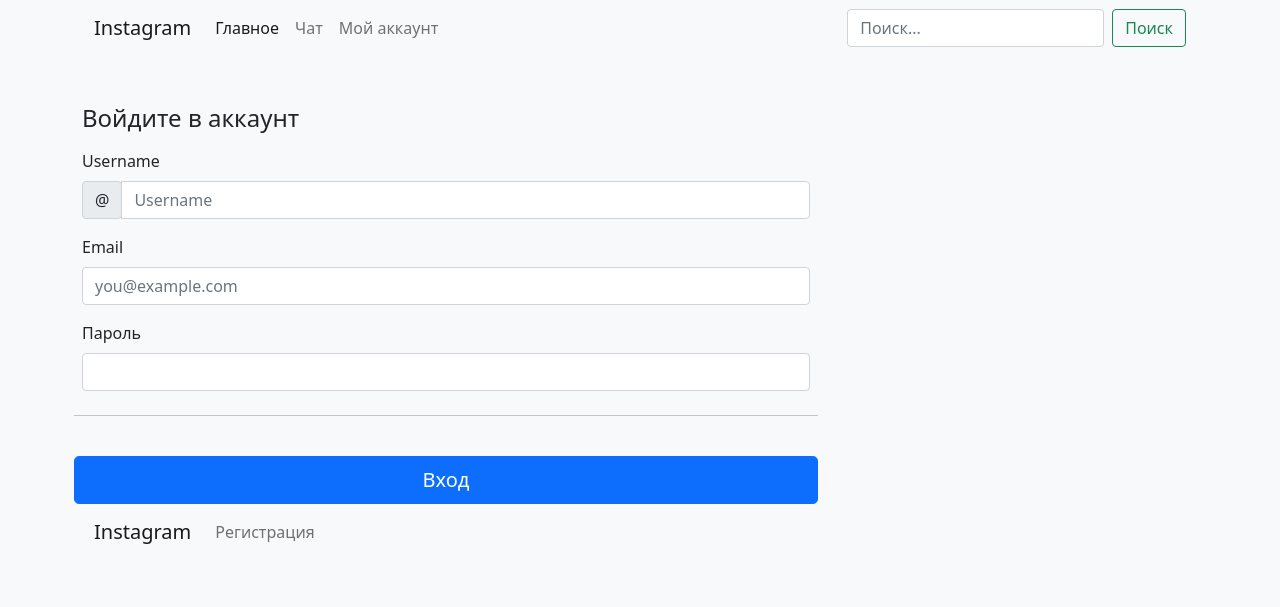
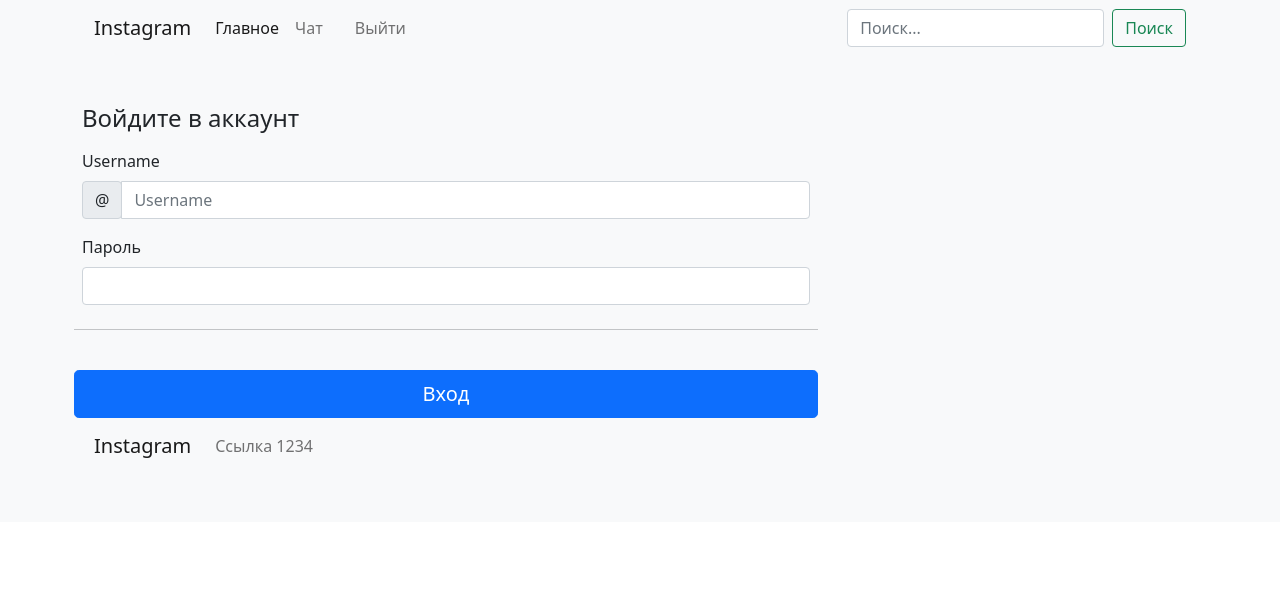
Before and after one commit to bezbak/djangoinst, a Django app: template templates/sign-in.html in a window 1280 px wide. Shown: the top 607 px of the page. Run offline with Django 4.2, Linux system fonts and the light colour scheme; the template is opened without the code that fills it, so the values that code supplies are empty.

Commit message:
add login

```diff
--- a/apps/users/urls.py
+++ b/apps/users/urls.py
@@ -1,5 +1,8 @@
 from django.urls import path
-from apps.users.views import register
+from apps.users.views import register, user_login
+from django.contrib.auth.views import LogoutView
 urlpatterns = [
-    path('register/', register, name='register')
+    path('register/', register, name='register'),
+    path('login/', user_login, name='login'),
+    path('logout/', LogoutView.as_view(next_page='login'), name='logout')
 ]
--- a/templates/includes/header.html
+++ b/templates/includes/header.html
@@ -14,7 +14,7 @@
                   </li>
                   {% if request.user.is_authenticated == false%}
                   <li class="nav-item">
-                    <a class="nav-link" href="#">Войти</a>
+                    <a class="nav-link" href="{% url 'login' %}">Войти</a>
                   </li>
                   <li class="nav-item">
                     <a class="nav-link" href="{% url 'register' %}">Зарегестрироваться</a>
@@ -25,6 +25,9 @@
                   </li>
                   <li class="nav-item">
                     <a class="nav-link" href="#">{{request.user.username}}</a>
+                  </li>
+                  <li class="nav-item">
+                    <a class="nav-link" href="{% url 'logout' %}">Выйти</a>
                   </li>
                   {% endif %}
                 </ul>
--- a/templates/sign-in.html
+++ b/templates/sign-in.html
@@ -1,45 +1,7 @@
-<!DOCTYPE html>
-<html lang="en">
-<head>
-    <meta charset="UTF-8">
-    <meta http-equiv="X-UA-Compatible" content="IE=edge">
-    <meta name="viewport" content="width=device-width, initial-scale=1.0">
-    <title>Bootstrap 5</title>
-    <link href="https://cdn.jsdelivr.net/npm/bootstrap@5.0.2/dist/css/bootstrap.min.css" rel="stylesheet" integrity="sha384-EVSTQN3/azprG1Anm3QDgpJLIm9Nao0Yz1ztcQTwFspd3yD65VohhpuuCOmLASjC" crossorigin="anonymous">
-    <script src="https://cdn.jsdelivr.net/npm/bootstrap@5.0.2/dist/js/bootstrap.bundle.min.js" integrity="sha384-MrcW6ZMFYlzcLA8Nl+NtUVF0sA7MsXsP1UyJoMp4YLEuNSfAP+JcXn/tWtIaxVXM" crossorigin="anonymous"></script>
-    <link rel="stylesheet" href="css/style.css">
-</head>
-<body>
-    <header class=" simple_padding header bg-light">
-        <div class="container">
-
-            <nav class="navbar navbar-expand-lg navbar-light bg-light">
-                <div class="container-fluid">
-                  <a class="navbar-brand" href="#">Instagram</a>
-                  <button class="navbar-toggler" type="button" data-bs-toggle="collapse" data-bs-target="#navbarSupportedContent" aria-controls="navbarSupportedContent" aria-expanded="false" aria-label="Toggle navigation">
-                    <span class="navbar-toggler-icon"></span>
-                  </button>
-                  <div class="collapse navbar-collapse" id="navbarSupportedContent">
-                    <ul class="navbar-nav me-auto mb-2 mb-lg-0">
-                      <li class="nav-item">
-                        <a class="nav-link active" aria-current="page" href="#">Главное</a>
-                      </li>
-                      <li class="nav-item">
-                        <a class="nav-link" href="#">Чат</a>
-                      </li>
-                      <li class="nav-item">
-                        <a class="nav-link" href="#">Мой аккаунт</a>
-                      </li>
-                    </ul>
-                    <form class="d-flex">
-                      <input class="form-control me-2" type="search" placeholder="Поиск...  " aria-label="Search">
-                      <button class="btn btn-outline-success" type="submit">Поиск</button>
-                    </form>
-                  </div>
-                </div>
-              </nav>
-        </div>
-    </header>
+{% extends 'homepage.html' %}
+{% load static %}
+{% block content %}
+    {% include 'includes/header.html' %}
     <div class=" simple_padding album py-5 bg-light">
         <div class="container">
             <div class=" flex-center row g-5">
@@ -55,18 +17,11 @@
                           <input type="text" class="form-control" id="username" placeholder="Username" required="">
                         </div>
                       </div>
-
-                      <div class="col-12">
-                        <label for="email" class="form-label">Email </label>
-                        <input type="email" class="form-control" id="email" placeholder="you@example.com">
-                      </div>
-
                       <div class="col-12">
                         <label for="address" class="form-label">Пароль</label>
                         <input type="text" class="form-control" id="address"  required="">
                       </div>
                     <hr class="my-4">
-
                     <button class="w-100 btn btn-primary btn-lg" type="submit">Вход</button>
                   </form>
                 </div>
@@ -74,27 +29,5 @@
         </div>
       </div>
 
-    <footer class="simple_padding footer bg-light">
-        <div class="container flex-center ">
-
-            <nav class=" navbar navbar-expand-lg navbar-light bg-light">
-                <div class="container-fluid ">
-                  <a class="navbar-brand" href="#">Instagram</a>
-                  <button class="navbar-toggler" type="button" data-bs-toggle="collapse" data-bs-target="#navbarSupportedContent" aria-controls="navbarSupportedContent" aria-expanded="false" aria-label="Toggle navigation">
-                    <span class="navbar-toggler-icon"></span>
-                  </button>
-                  <div class="collapse navbar-collapse" id="navbarSupportedContent">
-                    <ul class="navbar-nav me-auto mb-2 mb-lg-0">
-                      <li class="nav-item">
-                        <a class="nav-link" href="register.html">Регистрация</a>
-                      </li>
-                    </ul>
-                  </div>
-                </div>
-              </nav>
-        </div>
-    </footer>
-    <script src="https://cdn.jsdelivr.net/npm/@popperjs/core@2.9.2/dist/umd/popper.min.js" integrity="sha384-IQsoLXl5PILFhosVNubq5LC7Qb9DXgDA9i+tQ8Zj3iwWAwPtgFTxbJ8NT4GN1R8p" crossorigin="anonymous"></script>
-    <script   script src="https://cdn.jsdelivr.net/npm/bootstrap@5.0.2/dist/js/bootstrap.min.js" integrity="sha384-cVKIPhGWiC2Al4u+LWgxfKTRIcfu0JTxR+EQDz/bgldoEyl4H0zUF0QKbrJ0EcQF" crossorigin="anonymous"></script>
-</body>
-</html>
+{% include 'includes/footer.html' %}
+{% endblock %}
```
Also changed, not shown: apps/users/views.py (+14 -0 lines).
